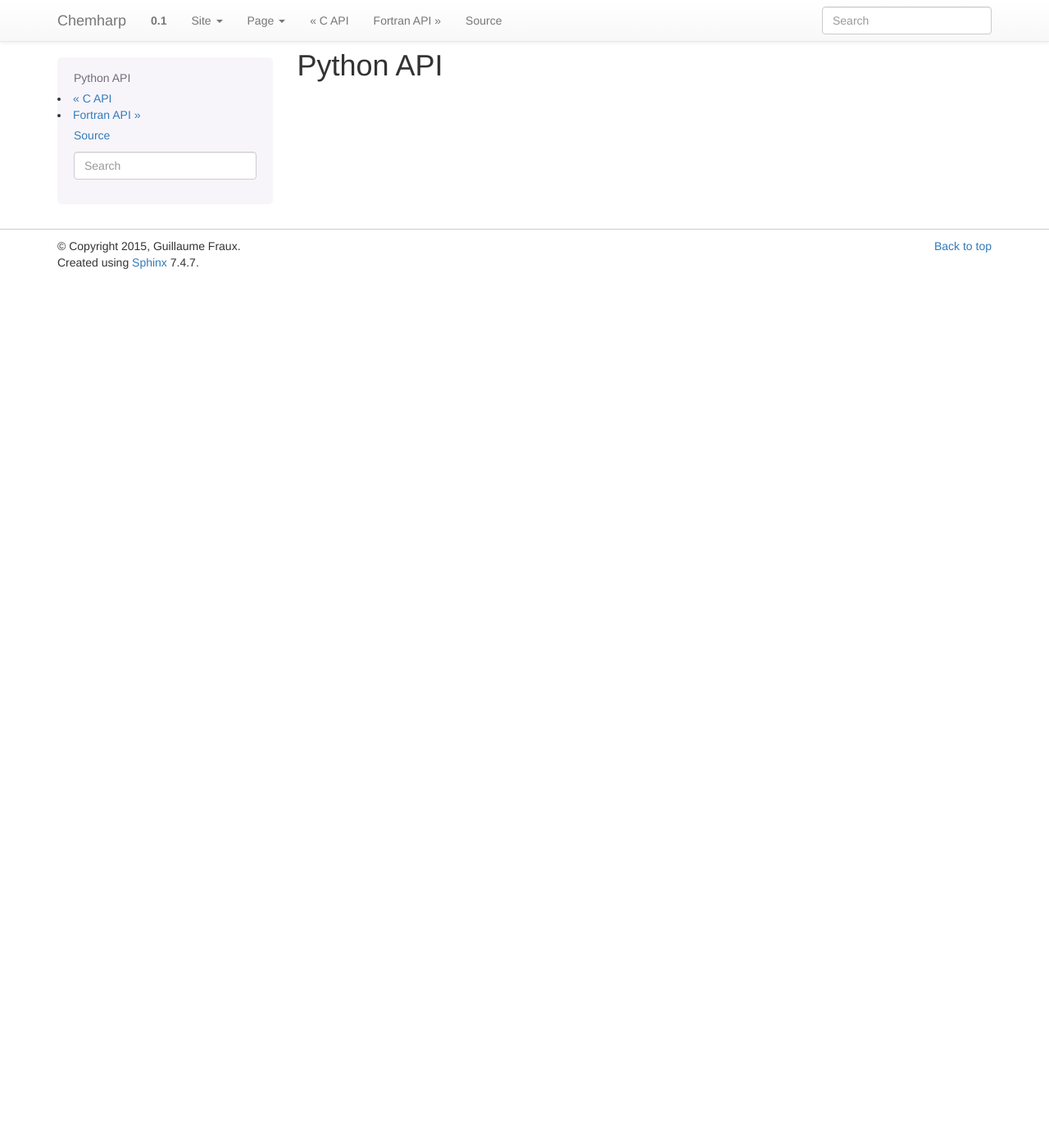
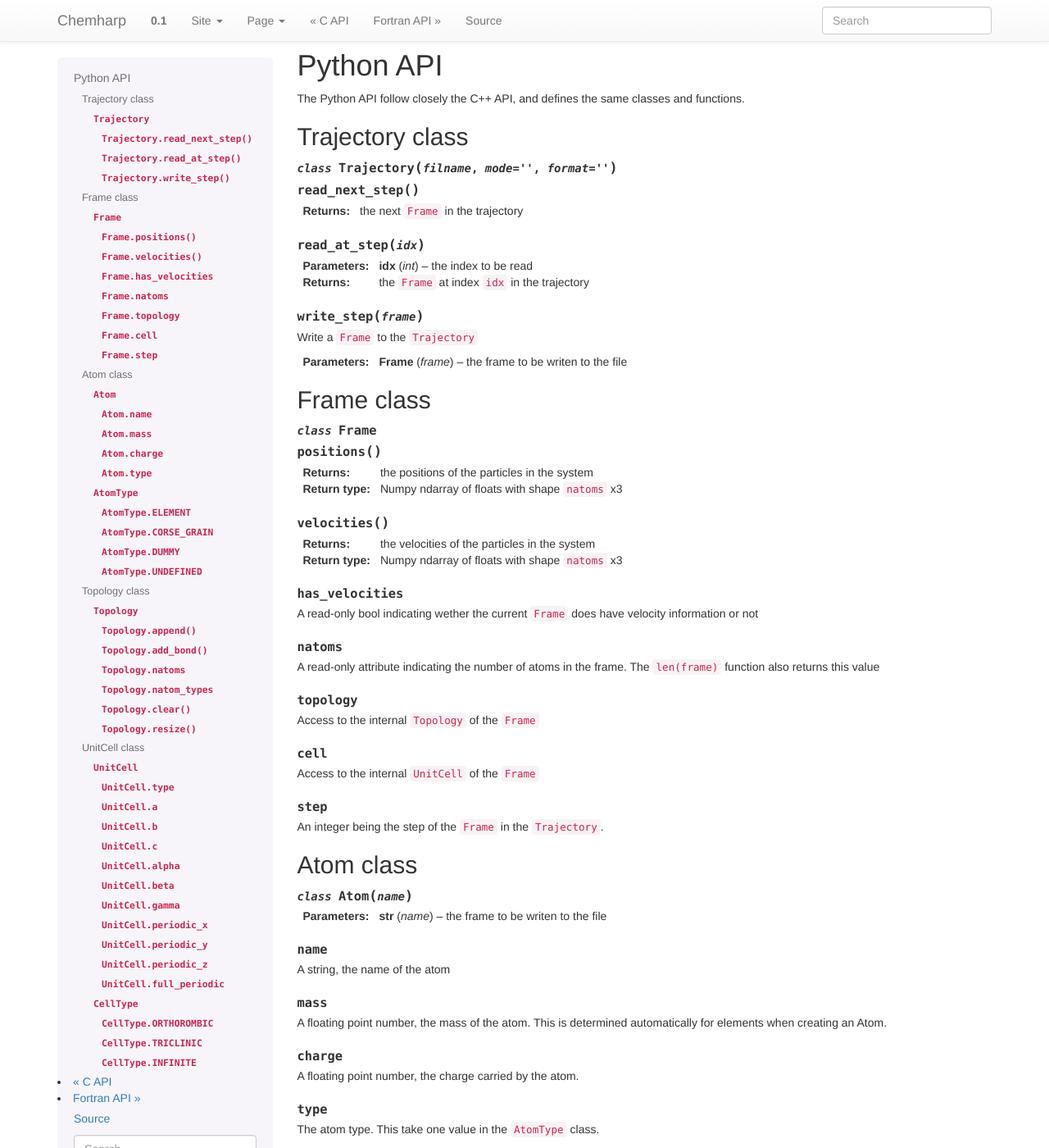
Before and after one commit to chemfiles/chemfiles, a Sphinx documentation site: the page built from doc/bindings/python-api.rst, in a window 1280 px wide and 1400 px high. Shown: the whole window at 82% size. Built offline with Sphinx 7.4.7, drawn with Linux system fonts in a browser that asks for light colours; some of the changed text lies outside the part shown.

Commit message:
[doc] Document the Python API

```diff
--- a/doc/bindings/python-api.rst
+++ b/doc/bindings/python-api.rst
@@ -1,2 +1,195 @@
 Python API
 ==========
+
+The Python API follow closely the C++ API, and defines the same classes and
+functions.
+
+Trajectory class
+----------------
+
+.. py:class:: Trajectory(filname, mode="", format="")
+
+    .. py:method:: read_next_step()
+
+        :return: the next ``Frame`` in the trajectory
+
+    .. py:method:: read_at_step(idx)
+
+        :param int idx: the index to be read
+        :return: the ``Frame`` at index ``idx`` in the trajectory
+
+    .. py:method:: write_step(frame)
+
+        Write a ``Frame`` to the ``Trajectory``
+
+        :param frame Frame: the frame to be writen to the file
+
+Frame class
+-----------
+
+.. py:class:: Frame
+
+    .. py:method:: positions()
+
+        :return: the positions of the particles in the system
+        :rtype: Numpy ndarray of floats with shape ``natoms`` x3
+
+    .. py:method:: velocities()
+
+        :return: the velocities of the particles in the system
+        :rtype: Numpy ndarray of floats with shape ``natoms`` x3
+
+    .. py:attribute:: has_velocities
+
+        A read-only bool indicating wether the current ``Frame`` does have
+        velocity information or not
+
+    .. py:attribute:: natoms
+
+        A read-only attribute indicating the number of atoms in the frame. The
+        ``len(frame)`` function also returns this value
+
+    .. py:attribute:: topology
+
+        Access to the internal ``Topology`` of the ``Frame``
+
+    .. py:attribute:: cell
+
+        Access to the internal ``UnitCell`` of the ``Frame``
+
+    .. py:attribute:: step
+
+        An integer being the step of the ``Frame`` in the ``Trajectory``.
+
+Atom class
+----------
+
+.. py:class:: Atom(name)
+
+    :param name str: the frame to be writen to the file
+
+    .. py:attribute:: name
+
+        A string, the name of the atom
+
+    .. py:attribute:: mass
+
+        A floating point number, the mass of the atom. This is determined
+        automatically for elements when creating an Atom.
+
+    .. py:attribute:: charge
+
+        A floating point number, the charge carried by the atom.
+
+    .. py:attribute:: type
+
+        The atom type. This take one value in the ``AtomType`` class.
+
+.. py:class:: AtomType
+
+    The following attributes flags the type of an :ref:`atom <overview-atom>`.
+
+    .. py:attribute:: ELEMENT
+
+    .. py:attribute:: CORSE_GRAIN
+
+    .. py:attribute:: DUMMY
+
+    .. py:attribute:: UNDEFINED
+
+Topology class
+--------------
+
+.. py:class:: Topology
+
+    .. py:method:: append(atom)
+
+        Add an atom to the topology.
+
+        :param Atom atom: the new atom
+
+    .. py:method:: add_bond(i, j)
+
+        Add a bond between tha atoms at indexes ``i`` and ``j`` in the topology.
+
+        :param int i: the index of the first atom
+        :param int j: the index of the second atom
+
+    .. py:attribute:: natoms
+
+        The number of atoms in the topology. The `len(topology)` function also
+        returns this value.
+
+    .. py:attribute:: natom_types
+
+        The number of atomic types in the topology.
+
+    .. py:method:: clear
+
+        Clear the topology and remove everything inside it.
+
+    .. py:method:: resize(natoms)
+
+        Resize the topology to have space for ``natoms`` atoms
+
+        :param int natoms: the new size of the topology
+
+UnitCell class
+--------------
+
+.. py:class:: UnitCell([type, a, b, c, alpha, beta, gamma])
+
+    .. py:attribute:: type
+
+        The type of the cell. This takes value form the ``CellType`` class.
+
+    .. py:attribute:: a
+
+        The first length of the cell.
+
+    .. py:attribute:: b
+
+        The second length of the cell.
+
+    .. py:attribute:: c
+
+        The third length of the cell.
+
+    .. py:attribute:: alpha
+
+        The first angle of the cell.
+
+    .. py:attribute:: beta
+
+        The second angle of the cell.
+
+    .. py:attribute:: gamma
+
+        The third angle of the cell.
+
+    .. py:attribute:: periodic_x
+
+        A boolean encoding the periodicity of the cell in the first dimension.
+
+    .. py:attribute:: periodic_y
+
+        A boolean encoding the periodicity of the cell in the second dimension.
+
+    .. py:attribute:: periodic_z
+
+        A boolean encoding the periodicity of the cell in the third dimension.
+
+    .. py:attribute:: full_periodic
+
+        A boolean encoding the full periodicity of the cell, *i.e.* in the
+        three dimensions.
+
+.. py:class:: CellType
+
+    The following attributes flags the type of an :ref:`unit cell <overview-cell>`.
+
+    .. py:attribute:: ORTHOROMBIC
+
+    .. py:attribute:: TRICLINIC
+
+    .. py:attribute:: INFINITE
```
Also changed, not shown: doc/overview.rst (+11 -3 lines), 1 other file.
